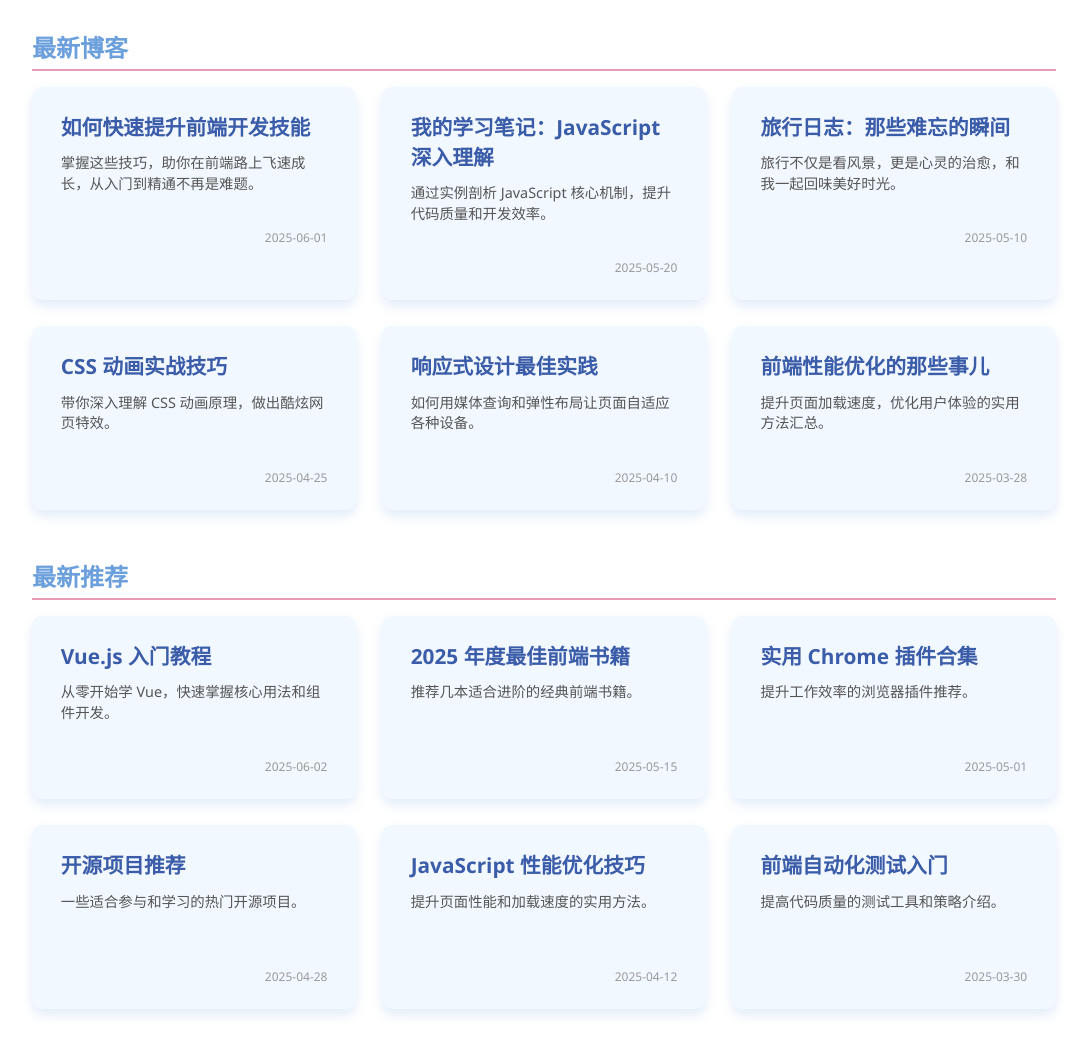
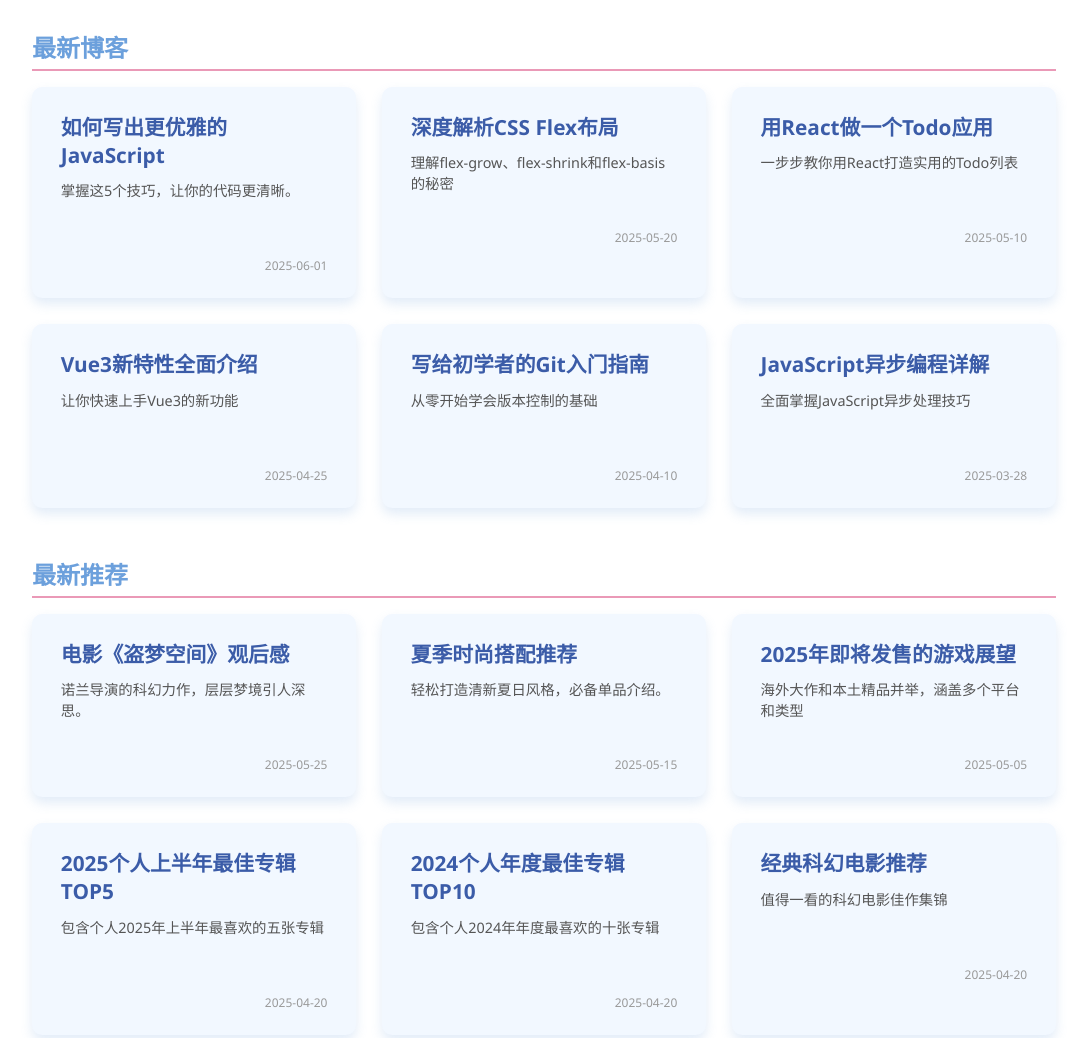
Before and after one commit to Corvt/MyBlog, a plain HTML site: page index.html in a window 1280 px wide. Shown: the part 226-1264 px from the top of the page, without its empty margins (96-1183 px from the left). Drawn offline with Linux system fonts and the light colour scheme.

Commit message:
添加内容

```diff
--- a/index.html
+++ b/index.html
@@ -186,24 +186,24 @@
   <script>
     // 模拟博客数据
     const blogs = [
-      { title: "如何快速提升前端开发技能", excerpt: "掌握这些技巧，助你在前端路上飞速成长，从入门到精通不再是难题。", date: "2025-06-01", link: "blog.html#post1" },
-      { title: "我的学习笔记：JavaScript 深入理解", excerpt: "通过实例剖析 JavaScript 核心机制，提升代码质量和开发效率。", date: "2025-05-20", link: "blog.html#post2" },
-      { title: "旅行日志：那些难忘的瞬间", excerpt: "旅行不仅是看风景，更是心灵的治愈，和我一起回味美好时光。", date: "2025-05-10", link: "blog.html#post3" },
-      { title: "CSS 动画实战技巧", excerpt: "带你深入理解 CSS 动画原理，做出酷炫网页特效。", date: "2025-04-25", link: "blog.html#post4" },
-      { title: "响应式设计最佳实践", excerpt: "如何用媒体查询和弹性布局让页面自适应各种设备。", date: "2025-04-10", link: "blog.html#post5" },
-      { title: "前端性能优化的那些事儿", excerpt: "提升页面加载速度，优化用户体验的实用方法汇总。", date: "2025-03-28", link: "blog.html#post6" },
-      { title: "HTML5 新特性全解析", excerpt: "了解最新的 HTML5 标准和实用功能。", date: "2025-03-10", link: "blog.html#post7" }
+      { title: "如何写出更优雅的JavaScript", excerpt: "掌握这5个技巧，让你的代码更清晰。", date: "2025-06-01", link: "blog.html#post1" },
+      { title: "深度解析CSS Flex布局", excerpt: "理解flex-grow、flex-shrink和flex-basis的秘密", date: "2025-05-20", link: "blog.html#post2" },
+      { title: "用React做一个Todo应用", excerpt: "一步步教你用React打造实用的Todo列表", date: "2025-05-10", link: "blog.html#post3" },
+      { title: "Vue3新特性全面介绍", excerpt: "让你快速上手Vue3的新功能", date: "2025-04-25", link: "blog.html#post4" },
+      { title: "写给初学者的Git入门指南", excerpt: "从零开始学会版本控制的基础", date: "2025-04-10", link: "blog.html#post5" },
+      { title: "JavaScript异步编程详解", excerpt: "全面掌握JavaScript异步处理技巧", date: "2025-03-28", link: "blog.html#post6" },
+      { title: "前端性能优化策略", excerpt: "减少渲染阻塞，加速页面加载", date: "2025-03-10", link: "blog.html#post7" }
     ];
 
     // 模拟推荐数据
     const recommends = [
-      { title: "Vue.js 入门教程", excerpt: "从零开始学 Vue，快速掌握核心用法和组件开发。", date: "2025-06-02", link: "recommend.html#rec1" },
-      { title: "2025 年度最佳前端书籍", excerpt: "推荐几本适合进阶的经典前端书籍。", date: "2025-05-15", link: "recommend.html#rec2" },
-      { title: "实用 Chrome 插件合集", excerpt: "提升工作效率的浏览器插件推荐。", date: "2025-05-01", link: "recommend.html#rec3" },
-      { title: "开源项目推荐", excerpt: "一些适合参与和学习的热门开源项目。", date: "2025-04-28", link: "recommend.html#rec4" },
-      { title: "JavaScript 性能优化技巧", excerpt: "提升页面性能和加载速度的实用方法。", date: "2025-04-12", link: "recommend.html#rec5" },
-      { title: "前端自动化测试入门", excerpt: "提高代码质量的测试工具和策略介绍。", date: "2025-03-30", link: "recommend.html#rec6" },
-      { title: "设计模式在前端的应用", excerpt: "借助设计模式提升代码复用和可维护性。", date: "2025-03-15", link: "recommend.html#rec7" }
+      { title: "电影《盗梦空间》观后感", excerpt: "诺兰导演的科幻力作，层层梦境引人深思。", date: "2025-05-25", link: "recommend.html#rec1" },
+      { title: "夏季时尚搭配推荐", excerpt: "轻松打造清新夏日风格，必备单品介绍。", date: "2025-05-15", link: "recommend.html#rec2" },
+      { title: "2025年即将发售的游戏展望", excerpt: "海外大作和本土精品并举，涵盖多个平台和类型", date: "2025-05-05", link: "recommend.html#rec3" },
+      { title: "2025个人上半年最佳专辑TOP5", excerpt: "包含个人2025年上半年最喜欢的五张专辑", date: "2025-04-20", link: "recommend.html#rec4" },
+      { title: "2024个人年度最佳专辑TOP10", excerpt: "包含个人2024年年度最喜欢的十张专辑", date: "2025-04-20", link: "recommend.html#rec5" },
+      { title: "经典科幻电影推荐", excerpt: "值得一看的科幻电影佳作集锦", date: "2025-04-20", link: "recommend.html#rec6" },
+      { title: "设计模式在前端的应用", excerpt: "借助设计模式提升代码复用和可维护性。", date: "2025-04-10", link: "recommend.html#rec7" }
     ];
 
     function renderCards(containerId, items, maxCount = 6) {
```
Also changed, not shown: about.html (+8 -10 lines), recommend.html (+0 -1 lines).
